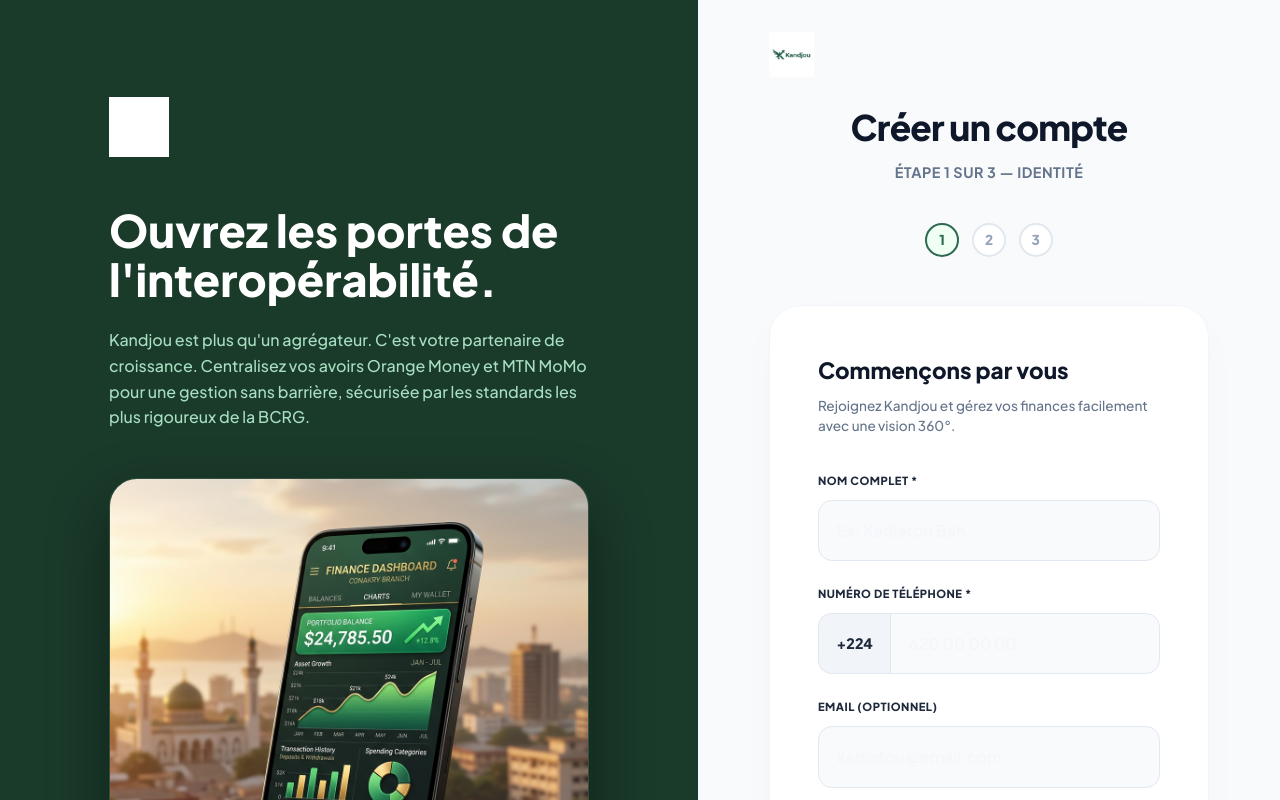
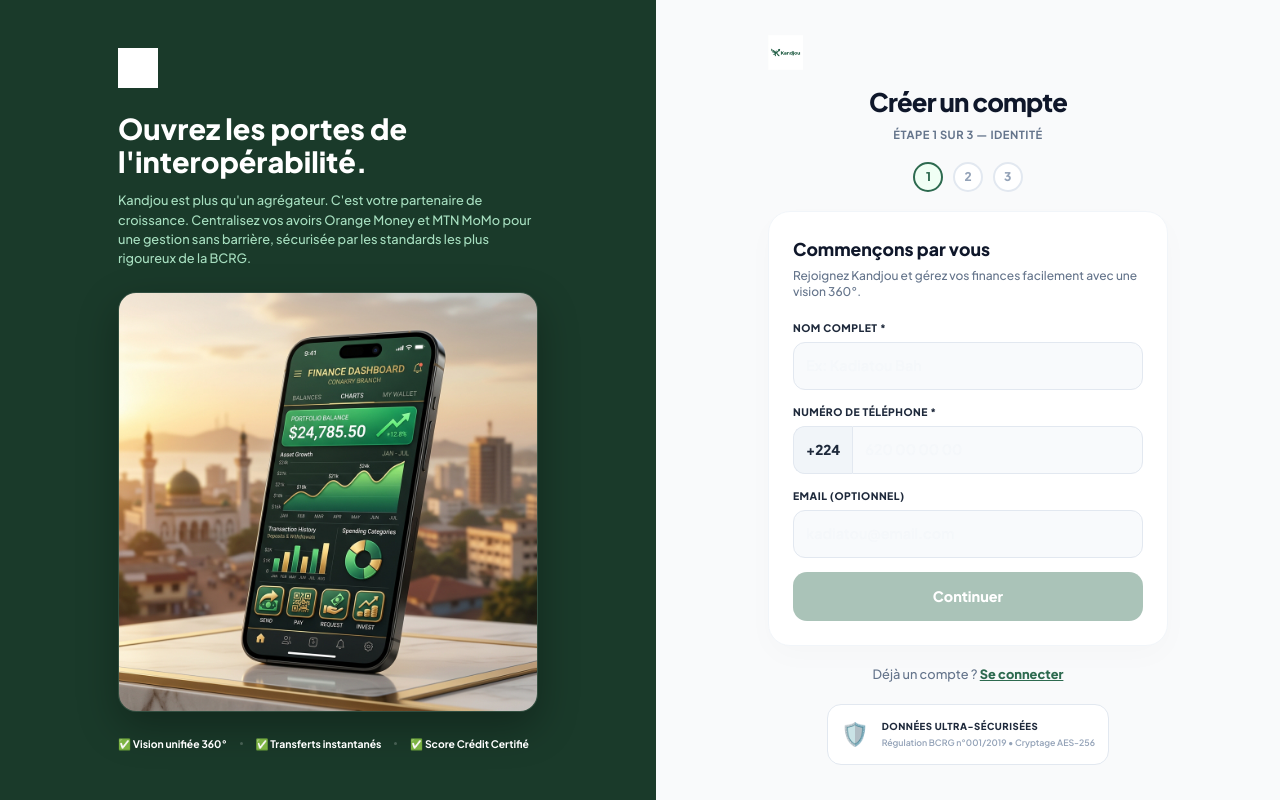
Before and after one commit to djiba142/Projet-Fintech, a React (Vite) app in the folder frontend/: page /register in a window 1280 px wide. Shown: the top 800 px of the page. Built offline with nearby package versions, Linux system fonts and the light colour scheme; no server answers.

Commit message:
Optimisation RegisterPage: compact 100vh sans scroll, tailles réduites

```diff
--- a/frontend/src/pages/RegisterPage.jsx
+++ b/frontend/src/pages/RegisterPage.jsx
@@ -69,7 +69,7 @@
         <div style={s.formWrapper}>
 
           <div style={s.formHeader}>
-            <img src={logoKandjou} alt="Kandjou" style={{ height: 45, marginBottom: "1.5rem" }} />
+            <img src={logoKandjou} alt="Kandjou" style={{ height: 35, marginBottom: "0.8rem" }} />
             <h2 style={s.formH2}>Créer un compte</h2>
             <p style={s.formP}>Étape {step} sur 3 — {step === 1 ? t.step1 : step === 2 ? t.step2 : t.step3}</p>
           </div>
@@ -197,52 +197,52 @@
 }
 
 const s = {
-  page: { minHeight: "100vh", display: "flex", background: "#fff" },
-  left: { flex: 1.1, background: "#1A3A2A", display: "flex", justifyContent: "center", alignItems: "center", padding: "4rem", position: "relative", overflow: "hidden" },
-  leftContent: { maxWidth: 480, color: "#fff", position: "relative", zIndex: 10 },
-  logoWrap: { display: "flex", alignItems: "center", marginBottom: "3rem", cursor: "pointer" },
-  logoImg: { height: 60, objectFit: "contain" },
-  brandingH1: { fontSize: "2.8rem", fontWeight: 900, lineHeight: 1.1, marginBottom: "1.5rem" },
-  brandingP: { fontSize: "1rem", color: "#A7DFC0", lineHeight: 1.6, fontWeight: 500, marginBottom: "3rem" },
-  imageBox: { width: "100%", borderRadius: 28, overflow: "hidden", boxShadow: "0 25px 60px rgba(0,0,0,0.4)", border: "1px solid rgba(255,255,255,0.1)", marginBottom: "3.5rem" },
+  page: { height: "100vh", display: "flex", background: "#fff", overflow: "hidden" },
+  left: { flex: 1, background: "#1A3A2A", display: "flex", justifyContent: "center", alignItems: "center", padding: "2rem 2.5rem", position: "relative", overflow: "hidden" },
+  leftContent: { maxWidth: 420, color: "#fff", position: "relative", zIndex: 10 },
+  logoWrap: { display: "flex", alignItems: "center", marginBottom: "1.5rem", cursor: "pointer" },
+  logoImg: { height: 40, objectFit: "contain" },
+  brandingH1: { fontSize: "1.8rem", fontWeight: 900, lineHeight: 1.15, marginBottom: "0.8rem" },
+  brandingP: { fontSize: "0.8rem", color: "#A7DFC0", lineHeight: 1.5, fontWeight: 500, marginBottom: "1.5rem" },
+  imageBox: { width: "100%", borderRadius: 18, overflow: "hidden", boxShadow: "0 15px 40px rgba(0,0,0,0.3)", border: "1px solid rgba(255,255,255,0.1)", marginBottom: "1.5rem" },
   mainImg: { width: "100%", height: "auto", display: "block" },
-  trust: { display: "flex", alignItems: "center", gap: "1rem" },
-  trustItem: { fontSize: "0.75rem", fontWeight: 700, color: "#fff" },
-  trustDivider: { width: 4, height: 4, borderRadius: "50%", background: "rgba(255,255,255,0.2)" },
+  trust: { display: "flex", alignItems: "center", gap: "0.8rem" },
+  trustItem: { fontSize: "0.65rem", fontWeight: 700, color: "#fff" },
+  trustDivider: { width: 3, height: 3, borderRadius: "50%", background: "rgba(255,255,255,0.2)" },
 
-  right: { flex: 1, background: "#F9FAFB", display: "flex", justifyContent: "center", alignItems: "center", padding: "2rem" },
-  formWrapper: { width: "100%", maxWidth: 440 },
-  formHeader: { textAlign: "center", marginBottom: "2.5rem" },
-  formH2: { fontSize: "2.2rem", fontWeight: 900, color: "#0F172A", marginBottom: "0.5rem", letterSpacing: -0.8 },
-  formP: { fontSize: "0.9rem", color: "#64748B", fontWeight: 700, textTransform: "uppercase", letterSpacing: 0.5 },
-  stepper: { display: "flex", justifyContent: "center", gap: "0.8rem", marginBottom: "3rem" },
-  stepCircle: { width: 34, height: 34, borderRadius: "50%", background: "#fff", border: "2px solid #E2E8F0", display: "flex", alignItems: "center", justifyContent: "center", fontSize: "0.85rem", fontWeight: 800, color: "#94A3B8", transition: "all 0.3s" },
+  right: { flex: 1, background: "#F9FAFB", display: "flex", justifyContent: "center", alignItems: "center", padding: "1.5rem", overflow: "auto" },
+  formWrapper: { width: "100%", maxWidth: 400 },
+  formHeader: { textAlign: "center", marginBottom: "1.2rem" },
+  formH2: { fontSize: "1.6rem", fontWeight: 900, color: "#0F172A", marginBottom: "0.3rem", letterSpacing: -0.8 },
+  formP: { fontSize: "0.7rem", color: "#64748B", fontWeight: 700, textTransform: "uppercase", letterSpacing: 0.5 },
+  stepper: { display: "flex", justifyContent: "center", gap: "0.6rem", marginBottom: "1.2rem" },
+  stepCircle: { width: 30, height: 30, borderRadius: "50%", background: "#fff", border: "2px solid #E2E8F0", display: "flex", alignItems: "center", justifyContent: "center", fontSize: "0.75rem", fontWeight: 800, color: "#94A3B8", transition: "all 0.3s" },
   stepCircleActive: { borderColor: "#2D6A4F", background: "#F0FFF4", color: "#2D6A4F" },
-  card: { background: "#fff", padding: "3rem", borderRadius: 32, boxShadow: "0 15px 45px rgba(0,0,0,0.02)", border: "1px solid #F1F5F9" },
-  cardTitle: { fontSize: "1.4rem", fontWeight: 900, color: "#0F172A", marginBottom: "0.5rem" },
-  cardSubtitle: { fontSize: "0.85rem", color: "#64748B", marginBottom: "2.2rem", lineHeight: 1.5, fontWeight: 500 },
-  inputWrapper: { marginBottom: "1.5rem" },
-  label: { display: "block", fontSize: "0.7rem", fontWeight: 800, color: "#1E293B", textTransform: "uppercase", letterSpacing: 0.5, marginBottom: "0.7rem" },
-  input: { width: "100%", background: "#F8FAFC", border: "1.5px solid #E2E8F0", borderRadius: 14, padding: "1.1rem", fontSize: "1rem", fontWeight: 600, outline: "none", transition: "all 0.2s" },
+  card: { background: "#fff", padding: "1.5rem", borderRadius: 22, boxShadow: "0 10px 30px rgba(0,0,0,0.02)", border: "1px solid #F1F5F9" },
+  cardTitle: { fontSize: "1.1rem", fontWeight: 900, color: "#0F172A", marginBottom: "0.3rem" },
+  cardSubtitle: { fontSize: "0.75rem", color: "#64748B", marginBottom: "1.2rem", lineHeight: 1.4, fontWeight: 500 },
+  inputWrapper: { marginBottom: "0.9rem" },
+  label: { display: "block", fontSize: "0.65rem", fontWeight: 800, color: "#1E293B", textTransform: "uppercase", letterSpacing: 0.5, marginBottom: "0.4rem" },
+  input: { width: "100%", background: "#F8FAFC", border: "1.5px solid #E2E8F0", borderRadius: 12, padding: "0.75rem", fontSize: "0.9rem", fontWeight: 600, outline: "none", transition: "all 0.2s" },
   telRow: { display: "flex" },
-  telCode: { background: "#F1F5F9", border: "1.5px solid #E2E8F0", borderRight: "none", borderRadius: "14px 0 0 14px", padding: "1.1rem", fontWeight: 900, fontSize: "0.9rem", color: "#1E293B", display: "flex", alignItems: "center" },
-  telInput: { flex: 1, background: "#F8FAFC", border: "1.5px solid #E2E8F0", borderRadius: "0 14px 14px 0", padding: "1.1rem", fontSize: "1rem", fontWeight: 600, outline: "none" },
-  optionRow: { display: "flex", alignItems: "center", gap: "0.8rem", cursor: "pointer", marginBottom: "1rem" },
-  check: { width: 22, height: 22, borderRadius: 6, border: "2px solid #E2E8F0", display: "flex", alignItems: "center", justifyContent: "center", fontSize: "0.8rem", fontWeight: 900, color: "#fff" },
+  telCode: { background: "#F1F5F9", border: "1.5px solid #E2E8F0", borderRight: "none", borderRadius: "12px 0 0 12px", padding: "0.75rem", fontWeight: 900, fontSize: "0.85rem", color: "#1E293B", display: "flex", alignItems: "center" },
+  telInput: { flex: 1, background: "#F8FAFC", border: "1.5px solid #E2E8F0", borderRadius: "0 12px 12px 0", padding: "0.75rem", fontSize: "0.9rem", fontWeight: 600, outline: "none" },
+  optionRow: { display: "flex", alignItems: "center", gap: "0.6rem", cursor: "pointer", marginBottom: "0.6rem" },
+  check: { width: 20, height: 20, borderRadius: 5, border: "2px solid #E2E8F0", display: "flex", alignItems: "center", justifyContent: "center", fontSize: "0.75rem", fontWeight: 900, color: "#fff" },
   checkOn: { background: "#2D6A4F", borderColor: "#2D6A4F" },
-  optionLabel: { fontSize: "0.85rem", fontWeight: 600, color: "#475569" },
-  btnPrim: { width: "100%", background: "#2D6A4F", color: "#fff", border: "none", borderRadius: 16, padding: "1.2rem", fontSize: "1rem", fontWeight: 800, cursor: "pointer", transition: "all 0.2s" },
-  btnSec: { background: "#fff", border: "2px solid #E2E8F0", borderRadius: 16, padding: "1.2rem 2rem", fontSize: "1rem", fontWeight: 800, color: "#64748B", cursor: "pointer" },
-  btnRow: { display: "flex", gap: "1rem" },
-  codeInput: { width: "100%", textAlign: "center", fontSize: "2.2rem", fontWeight: 900, letterSpacing: "0.4em", background: "#F8FAFC", border: "2px solid #E2E8F0", borderRadius: 20, padding: "1.2rem", color: "#2D6A4F", outline: "none" },
-  resend: { textAlign: "center", fontSize: "0.75rem", color: "#2D6A4F", fontWeight: 800, marginTop: "1rem" },
+  optionLabel: { fontSize: "0.8rem", fontWeight: 600, color: "#475569" },
+  btnPrim: { width: "100%", background: "#2D6A4F", color: "#fff", border: "none", borderRadius: 14, padding: "0.85rem", fontSize: "0.9rem", fontWeight: 800, cursor: "pointer", transition: "all 0.2s" },
+  btnSec: { background: "#fff", border: "2px solid #E2E8F0", borderRadius: 14, padding: "0.85rem 1.5rem", fontSize: "0.9rem", fontWeight: 800, color: "#64748B", cursor: "pointer" },
+  btnRow: { display: "flex", gap: "0.8rem" },
+  codeInput: { width: "100%", textAlign: "center", fontSize: "1.8rem", fontWeight: 900, letterSpacing: "0.4em", background: "#F8FAFC", border: "2px solid #E2E8F0", borderRadius: 16, padding: "0.8rem", color: "#2D6A4F", outline: "none" },
+  resend: { textAlign: "center", fontSize: "0.7rem", color: "#2D6A4F", fontWeight: 800, marginTop: "0.6rem" },
   success: { textAlign: "center" },
-  successCircle: { width: 80, height: 80, background: "#F0FDF4", color: "#2D6A4F", borderRadius: "50%", display: "flex", alignItems: "center", justifyContent: "center", fontSize: "2.5rem", fontWeight: 900, margin: "0 auto 2rem", border: "2px solid #DCFCE7" },
-  successH3: { fontSize: "1.8rem", fontWeight: 900, marginBottom: "1rem" },
-  successP: { fontSize: "1rem", color: "#64748B", marginBottom: "2.5rem", lineHeight: 1.5 },
-  footerLink: { textAlign: "center", fontSize: "0.9rem", color: "#64748B", marginTop: "2.5rem", fontWeight: 500 },
+  successCircle: { width: 60, height: 60, background: "#F0FDF4", color: "#2D6A4F", borderRadius: "50%", display: "flex", alignItems: "center", justifyContent: "center", fontSize: "2rem", fontWeight: 900, margin: "0 auto 1.5rem", border: "2px solid #DCFCE7" },
+  successH3: { fontSize: "1.4rem", fontWeight: 900, marginBottom: "0.6rem" },
+  successP: { fontSize: "0.9rem", color: "#64748B", marginBottom: "1.5rem", lineHeight: 1.4 },
+  footerLink: { textAlign: "center", fontSize: "0.8rem", color: "#64748B", marginTop: "1.2rem", fontWeight: 500 },
   link: { color: "#2D6A4F", fontWeight: 800, cursor: "pointer", textDecoration: "underline" },
-  secureBadge: { display: "flex", alignItems: "center", gap: "1rem", marginTop: "3.5rem", padding: "1.2rem", background: "#fff", borderRadius: 20, border: "1px solid #E2E8F0", width: "fit-content", margin: "3.5rem auto 0" },
-  secureTitle: { fontSize: "0.7rem", fontWeight: 900, color: "#1E293B", textTransform: "uppercase", letterSpacing: 0.5 },
-  secureDesc: { fontSize: "0.6rem", color: "#94A3B8", fontWeight: 600, marginTop: 2 },
+  secureBadge: { display: "flex", alignItems: "center", gap: "0.8rem", marginTop: "1.2rem", padding: "0.8rem", background: "#fff", borderRadius: 14, border: "1px solid #E2E8F0", width: "fit-content", margin: "1.2rem auto 0" },
+  secureTitle: { fontSize: "0.6rem", fontWeight: 900, color: "#1E293B", textTransform: "uppercase", letterSpacing: 0.5 },
+  secureDesc: { fontSize: "0.55rem", color: "#94A3B8", fontWeight: 600, marginTop: 2 },
 };
```
